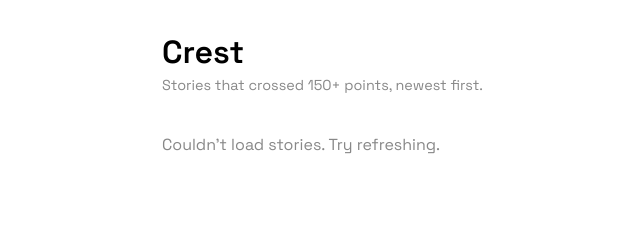
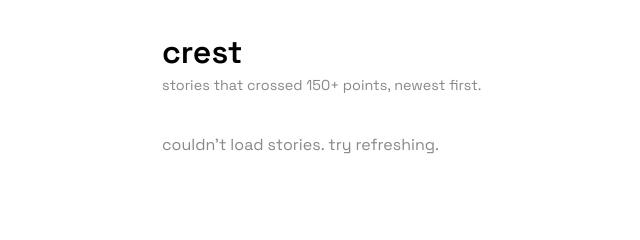
Before and after one commit to byt3h3ad/crest, a website: page public/index.html in a window 1280 px wide. Shown: the top 240 px of the page, 118-758 px from the left. Drawn offline with Linux system fonts and the light colour scheme; no server answers.

Commit message:
Lowercase UI copy and add OpenGraph/SEO meta tags
All site-authored text is now lowercase for consistent brand voice.
Adds og:*, twitter:*, and meta description for link unfurl support.

```diff
--- a/public/index.html
+++ b/public/index.html
@@ -3,9 +3,18 @@
 <head>
 <meta charset="utf-8">
 <meta name="viewport" content="width=device-width, initial-scale=1">
-<title>Crest</title>
+<meta name="description" content="hacker news stories that crossed 150+ points, newest first">
+<meta property="og:type" content="website">
+<meta property="og:site_name" content="crest">
+<meta property="og:title" content="crest">
+<meta property="og:description" content="hacker news stories that crossed 150+ points, newest first">
+<meta property="og:url" content="https://hn.adhiraj.rocks">
+<meta name="twitter:card" content="summary">
+<meta name="twitter:title" content="crest">
+<meta name="twitter:description" content="hacker news stories that crossed 150+ points, newest first">
+<title>crest</title>
 <link rel="icon" href="/favicon.svg" type="image/svg+xml">
-<link rel="alternate" type="application/rss+xml" title="Crest" href="/feed.xml">
+<link rel="alternate" type="application/rss+xml" title="crest" href="/feed.xml">
 <style>
   :root { color-scheme: light dark; }
   @font-face {
@@ -62,18 +71,18 @@
 </head>
 <body>
 <header>
-  <h1>Crest</h1>
-  <div class="subtitle">Stories that crossed 150+ points, newest first. <span id="checked"></span> <span id="updated"></span> <span id="filterState"></span></div>
+  <h1>crest</h1>
+  <div class="subtitle">stories that crossed 150+ points, newest first. <span id="checked"></span> <span id="updated"></span> <span id="filterState"></span></div>
 </header>
 <ol id="list">
-  <li class="empty">Loading…</li>
+  <li class="empty">loading…</li>
 </ol>
 <nav class="pager" id="pager" hidden>
-  <button id="prevBtn">&larr; Newer</button>
+  <button id="prevBtn">&larr; newer</button>
   <span id="pageLabel"></span>
-  <button id="nextBtn">Older &rarr;</button>
+  <button id="nextBtn">older &rarr;</button>
 </nav>
-<footer>Sourced from the Hacker News (Algolia) API · refreshes every 10 minutes</footer>
+<footer>sourced from the hacker news (algolia) api · refreshes every 10 minutes</footer>
 <script>
 function ago(fromUnix, now) {
   const s = Math.max(0, now - fromUnix);
@@ -123,17 +132,17 @@ async function load(page) {
 
     currentPage = page;
     pager.hidden = page === 1 && !hasMore;
-    pageLabel.textContent = 'Page ' + page;
+    pageLabel.textContent = 'page ' + page;
     prevBtn.disabled = page === 1;
     nextBtn.disabled = !hasMore;
 
     list.textContent = '';
-    checked.textContent = lastPolled ? 'Last checked ' + ago(lastPolled, now) + '.' : '';
-    updated.textContent = page === 1 && stories.length ? 'Newest added ' + ago(stories[0].first_seen, now) + '.' : '';
+    checked.textContent = lastPolled ? 'last checked ' + ago(lastPolled, now) + '.' : '';
+    updated.textContent = page === 1 && stories.length ? 'newest added ' + ago(stories[0].first_seen, now) + '.' : '';
 
     filterState.textContent = '';
     if (currentDomain) {
-      filterState.appendChild(document.createTextNode('Filtered by ' + currentDomain + ' ('));
+      filterState.appendChild(document.createTextNode('filtered by ' + currentDomain + ' ('));
       const clearLink = document.createElement('a');
       clearLink.href = '#';
       clearLink.textContent = 'clear';
@@ -150,8 +159,8 @@ async function load(page) {
       const li = document.createElement('li');
       li.className = 'empty';
       li.textContent = page === 1
-        ? 'No stories yet — the poller runs every 10 minutes.'
-        : 'No more stories.';
+        ? 'no stories yet — the poller runs every 10 minutes.'
+        : 'no more stories.';
       list.appendChild(li);
       return;
     }
@@ -201,7 +210,7 @@ async function load(page) {
     list.textContent = '';
     const li = document.createElement('li');
     li.className = 'empty';
-    li.textContent = "Couldn't load stories. Try refreshing.";
+    li.textContent = "couldn't load stories. try refreshing.";
     list.appendChild(li);
   }
 }
```
